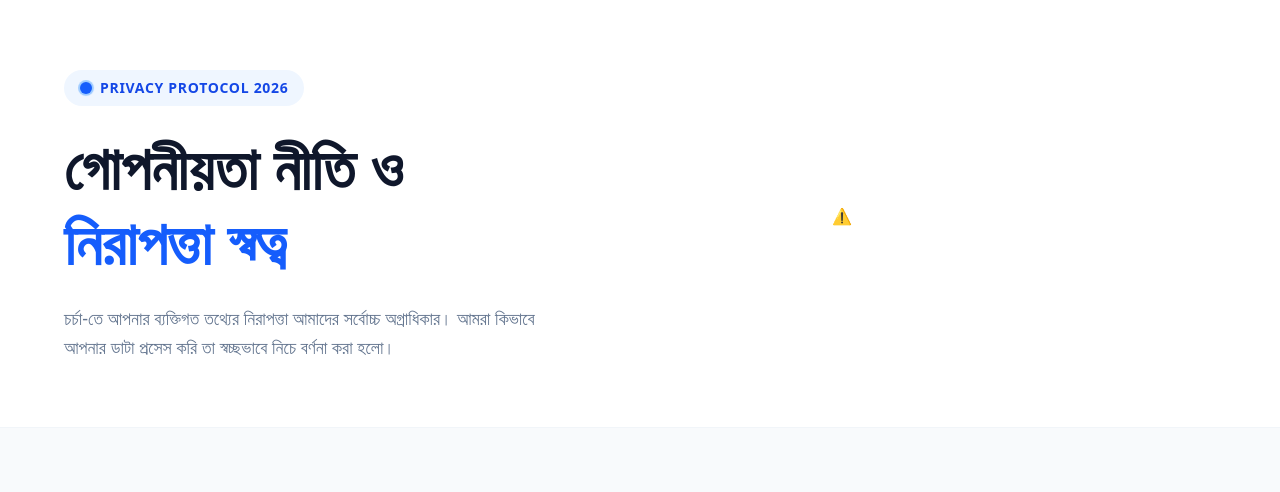
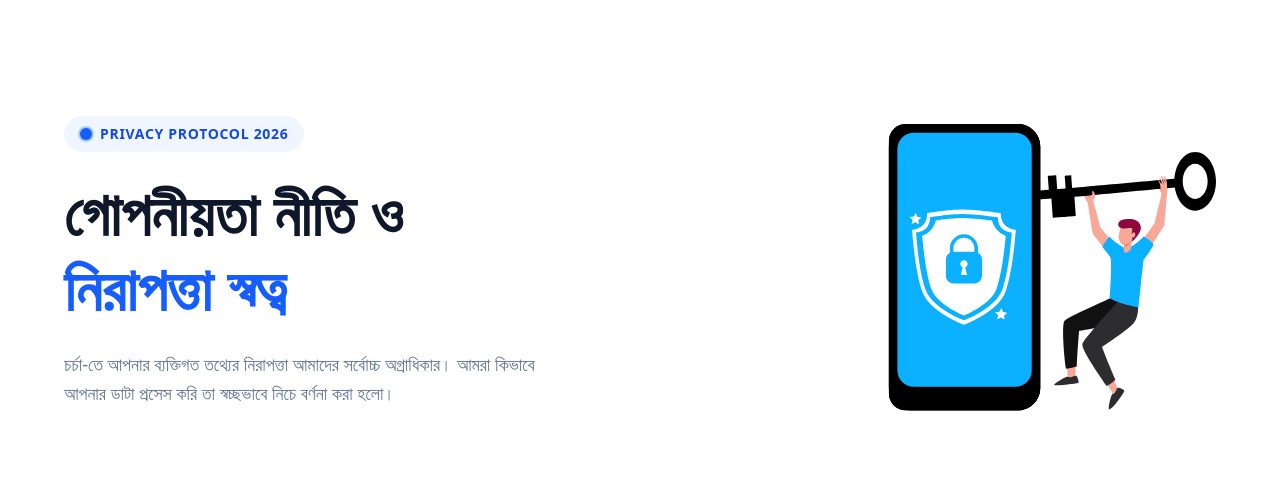
Before and after one commit to kousar-21/chorcha, a React (Vite) app: page /privacy in a window 1280 px wide. Shown: the part 123-615 px from the top of the page. Built offline with nearby package versions, Linux system fonts and the light colour scheme; no server answers.

Commit message:
added privacy animation in privacy policy page

```diff
--- a/src/Pages/PrivacyPolicy.jsx
+++ b/src/Pages/PrivacyPolicy.jsx
@@ -1,5 +1,6 @@
 import React from 'react';
 import { Player } from '@lottiefiles/react-lottie-player';
+import privacyAnimation from "../assets/Privacy Policy.json"
 
 const PrivacyPolicy = () => {
   const sections = [
@@ -36,7 +37,7 @@ const PrivacyPolicy = () => {
             <Player
               autoplay
               loop
-              src="https://lottie.host/80644485-64d4-4632-835d-209489f07474/eGjLpS5T0U.json"
+              src={privacyAnimation}
               style={{ height: '100%', width: '100%' }}
             />
           </div>
```
